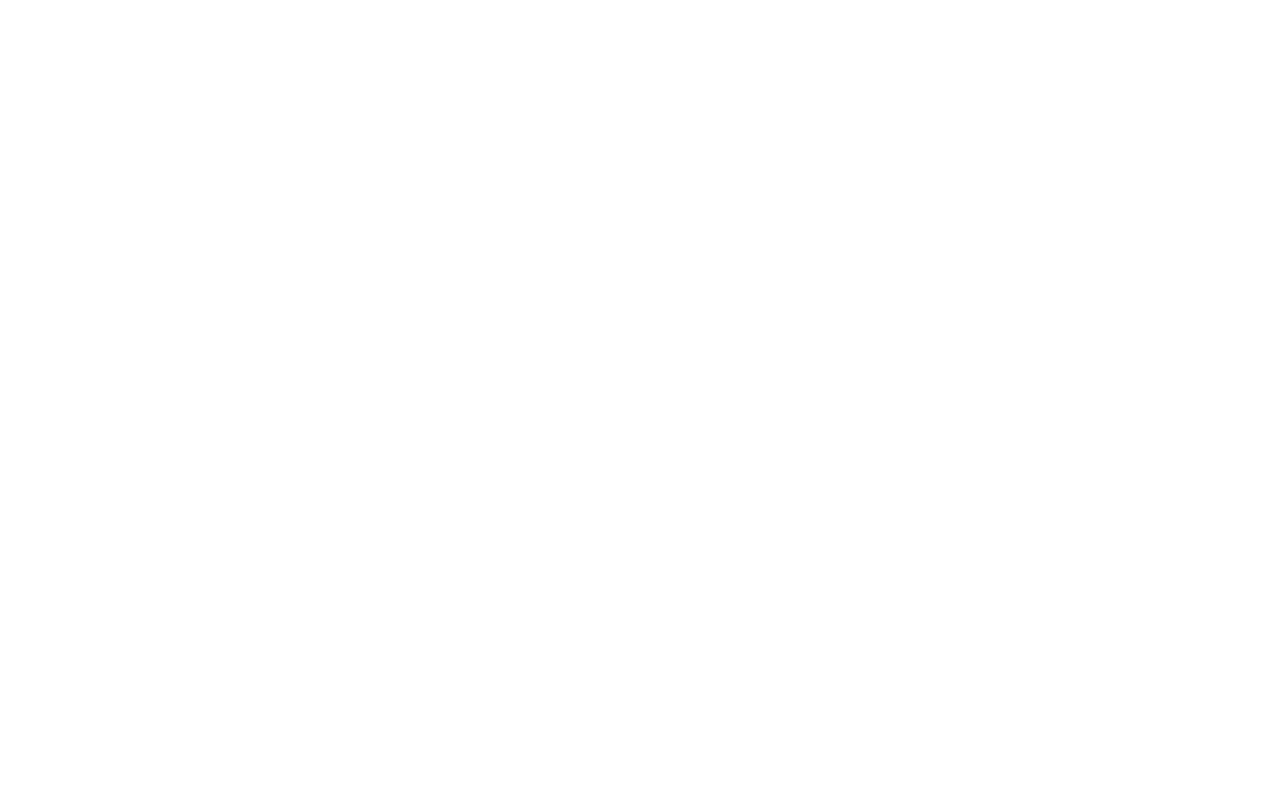
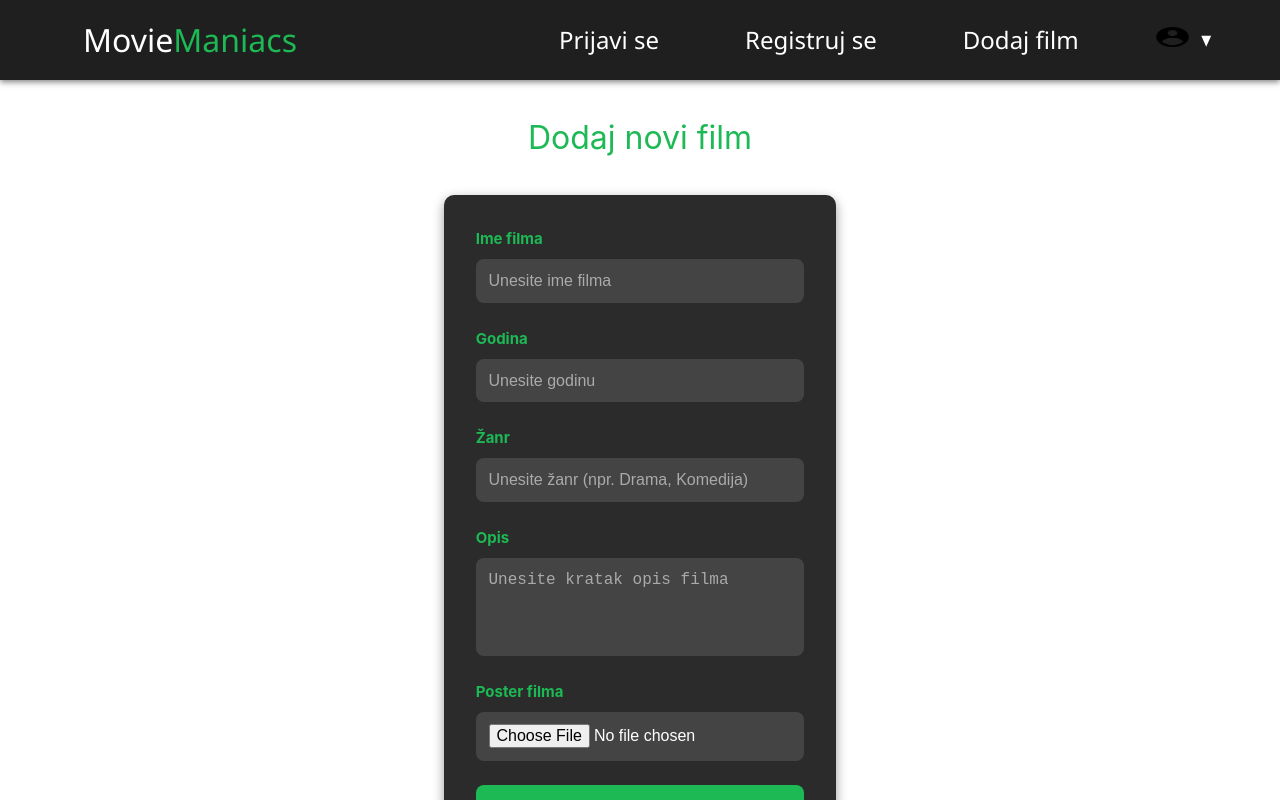
Before and after one commit to Philippos002/iteh-front-domaci, a Vue app: page /add-movie in a window 1280 px wide. Before the commit this address had no page. Shown: the top 800 px of the page. Built offline with nearby package versions, Linux system fonts and the light colour scheme.

Commit message:
Added AddMovie view

```diff
--- a/src/components/Footer.vue
+++ b/src/components/Footer.vue
@@ -54,6 +54,7 @@ export default {
   min-width: 100vw;
   display: flex;
   min-height: 20vh;
+  box-shadow: 0 -2px 6px rgba(0, 0, 0, 0.5);
 }
 
 .footer-content {
--- a/src/components/Header.vue
+++ b/src/components/Header.vue
@@ -17,6 +17,9 @@
       </router-link>
       <router-link class="pages" to="/sign-in">
         Registruj se
+      </router-link>
+      <router-link class="pages" to="/add-movie">
+        Dodaj film
       </router-link>
 
       <!-- Profile Icon with dropdown -->
@@ -94,6 +97,7 @@ export default {
   z-index: 1000;
   box-sizing: border-box;
   flex-wrap: wrap;
+  box-shadow: 0 2px 6px rgba(0, 0, 0, 0.5);
 }
 
 .header-left {
--- a/src/router/index.js
+++ b/src/router/index.js
@@ -12,6 +12,7 @@ import Header from "@/components/Header.vue";
 import SignUpForm from "@/components/SignUpForm.vue";
 import LogInForm from "@/components/LogInForm.vue";
 import HelpPage from '@/views/Help.vue';
+import AddMoviePage from '@/views/AddMovie.vue'
 
 const routes = [
   { path: "/", name: "Home", component: HomePage },
@@ -27,6 +28,7 @@ const routes = [
   { path: "/log-in-form", name: "LogInForm", component: LogInForm },
   { path: "/movie/:title", name: "Movie", component: MoviePage, props: true},
   { path: '/help', name: 'Help', component: HelpPage},
+  { path: "/add-movie", name: "AddMovie", component: AddMoviePage},
 ];
 
 const router = createRouter({
--- /dev/null
+++ b/src/views/AddMovie.vue
@@ -0,0 +1,177 @@
+<template>
+  <div class="add-movie-page">
+    <Header />
+
+    <main class="add-movie-content">
+      <h1 class="page-title">Dodaj novi film</h1>
+
+      <form class="add-movie-form">
+
+        <div class="form-group">
+          <label for="title">Ime filma</label>
+          <input
+            type="text"
+            id="title"
+            v-model="movie.title"
+            placeholder="Unesite ime filma"
+            required
+          />
+        </div>
+
+
+        <div class="form-group">
+          <label for="year">Godina</label>
+          <input
+            type="number"
+            id="year"
+            v-model="movie.year"
+            placeholder="Unesite godinu"
+            required
+          />
+        </div>
+
+
+        <div class="form-group">
+          <label for="genre">Žanr</label>
+          <input
+            type="text"
+            id="genre"
+            v-model="movie.genre"
+            placeholder="Unesite žanr (npr. Drama, Komedija)"
+            required
+          />
+        </div>
+
+
+        <div class="form-group">
+          <label for="description">Opis</label>
+          <textarea
+            id="description"
+            v-model="movie.description"
+            placeholder="Unesite kratak opis filma"
+            rows="4"
+            required
+          ></textarea>
+        </div>
+
+
+        <div class="form-group">
+          <label for="poster">Poster filma</label>
+          <input
+            type="file"
+            id="poster"
+            @change="handlePosterUpload"
+            accept="image/*"
+          />
+        </div>
+
+
+        <button type="submit" class="submit-btn">Dodaj film</button>
+      </form>
+    </main>
+
+    <Footer />
+  </div>
+</template>
+
+<script>
+import Header from "@/components/Header.vue";
+import Footer from "@/components/Footer.vue";
+
+export default {
+  name: "AddMovie",
+  components: { Header, Footer },
+  data() {
+    return {
+      movie: {
+        title: "",
+        year: "",
+        genre: "",
+        description: "",
+        poster: null,
+      },
+    };
+  },
+};
+</script>
+
+<style scoped>
+.add-movie-page {
+  display: flex;
+  flex-direction: column;
+  min-height: 100vh;
+  color: #fff;
+}
+
+.add-movie-content {
+  flex: 1;
+  padding: 2rem;
+  max-width: 800px;
+  margin: 0 auto;
+}
+
+.page-title {
+  font-size: 2rem;
+  text-align: center;
+  margin-bottom: 2rem;
+  color: #1db954;
+}
+
+.add-movie-form {
+  display: flex;
+  flex-direction: column;
+  gap: 1.5rem;
+  background-color: #2b2b2b;
+  padding: 2rem;
+  border-radius: 10px;
+  box-shadow: 0 4px 12px rgba(0, 0, 0, 0.4);
+}
+
+.form-group {
+  display: flex;
+  flex-direction: column;
+  text-align: left;
+}
+
+label {
+  font-weight: bold;
+  margin-bottom: 0.5rem;
+  color: #1db954;
+}
+
+input,
+textarea {
+  padding: 0.8rem;
+  border-radius: 8px;
+  border: none;
+  outline: none;
+  background-color: #444;
+  color: #fff;
+  font-size: 1rem;
+}
+
+input::placeholder,
+textarea::placeholder {
+  color: #aaa;
+}
+
+textarea {
+  resize: none;
+}
+
+.submit-btn {
+  padding: 0.8rem;
+  font-size: 1.2rem;
+  font-weight: bold;
+  border: none;
+  border-radius: 8px;
+  background-color: #1db954;
+  color: #fff;
+  cursor: pointer;
+  transition: background-color 0.3s;
+}
+
+.submit-btn:hover {
+  background-color: #17a846;
+}
+</style>
```
